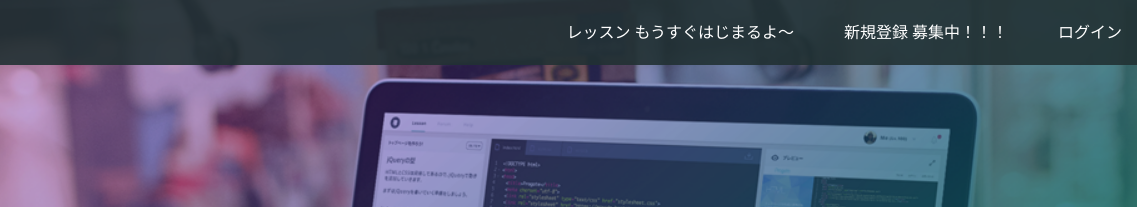
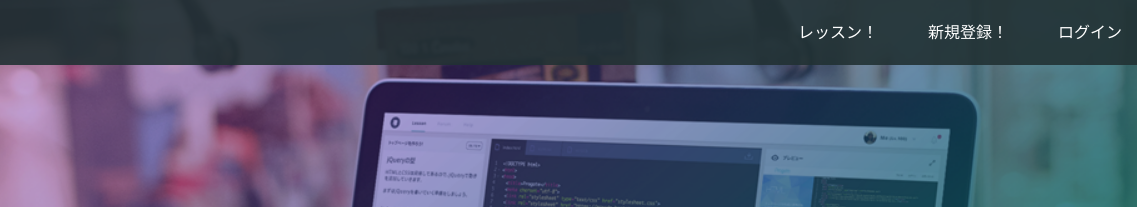
Before and after one commit to Yuki-Osato/Yuki-Osato.github.io, a plain HTML site: page index.html in a window 1280 px wide. Shown: the top 207 px of the page, 143-1280 px from the left. Drawn offline with Linux system fonts and the light colour scheme.

Commit message:
Update index.html

```diff
--- a/index.html
+++ b/index.html
@@ -15,8 +15,8 @@
       </div>
       <span class="fa fa-bars menu-icon"></span>
       <div class="header-right">
-        <a href="#">レッスン もうすぐはじまるよ～</a>
-        <a href="#">新規登録 募集中！！！</a>
+        <a href="#">レッスン！</a>
+        <a href="#">新規登録！</a>
         <a href="#" class="login">ログイン</a>
       </div>
     </div>
```
